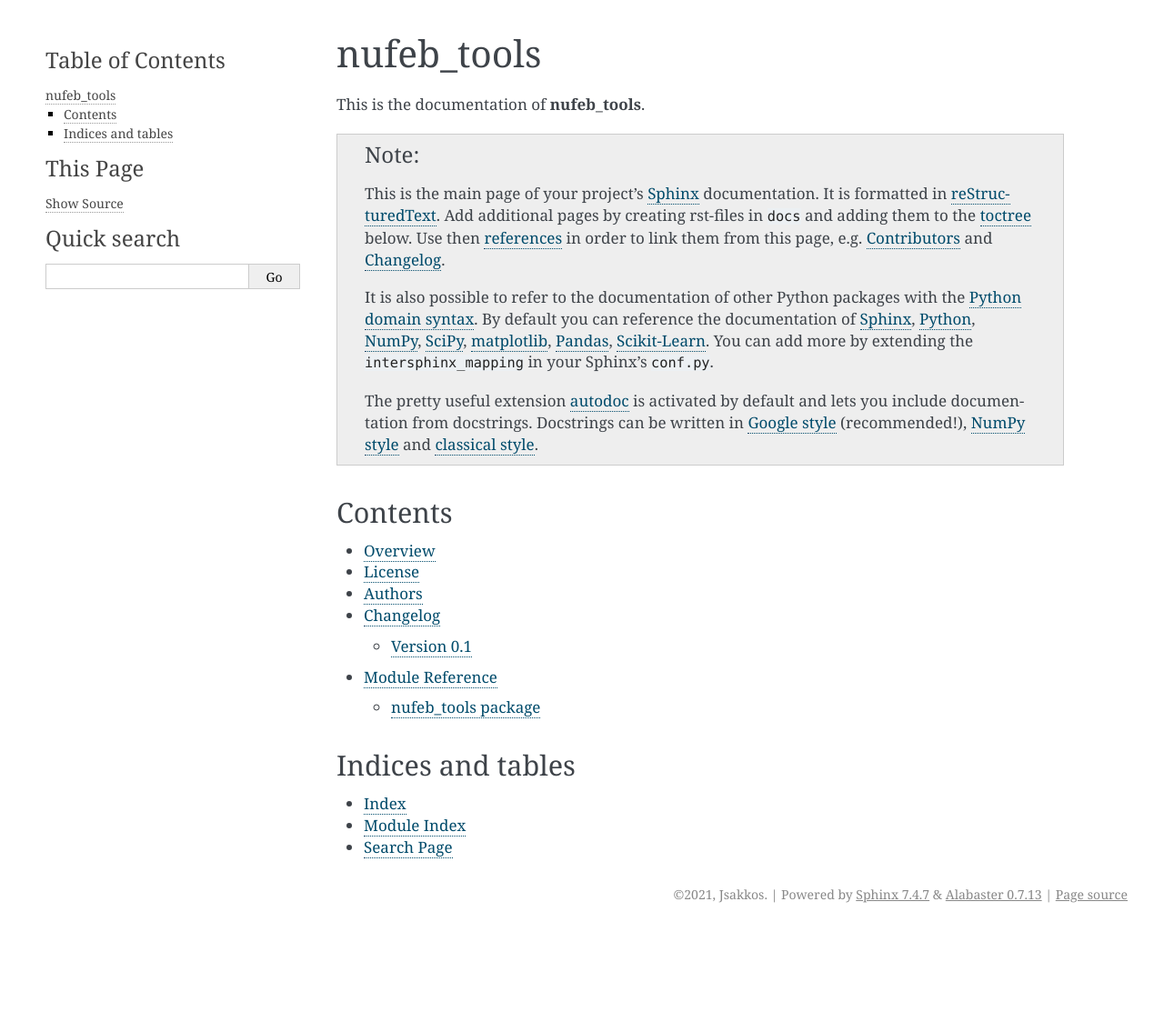
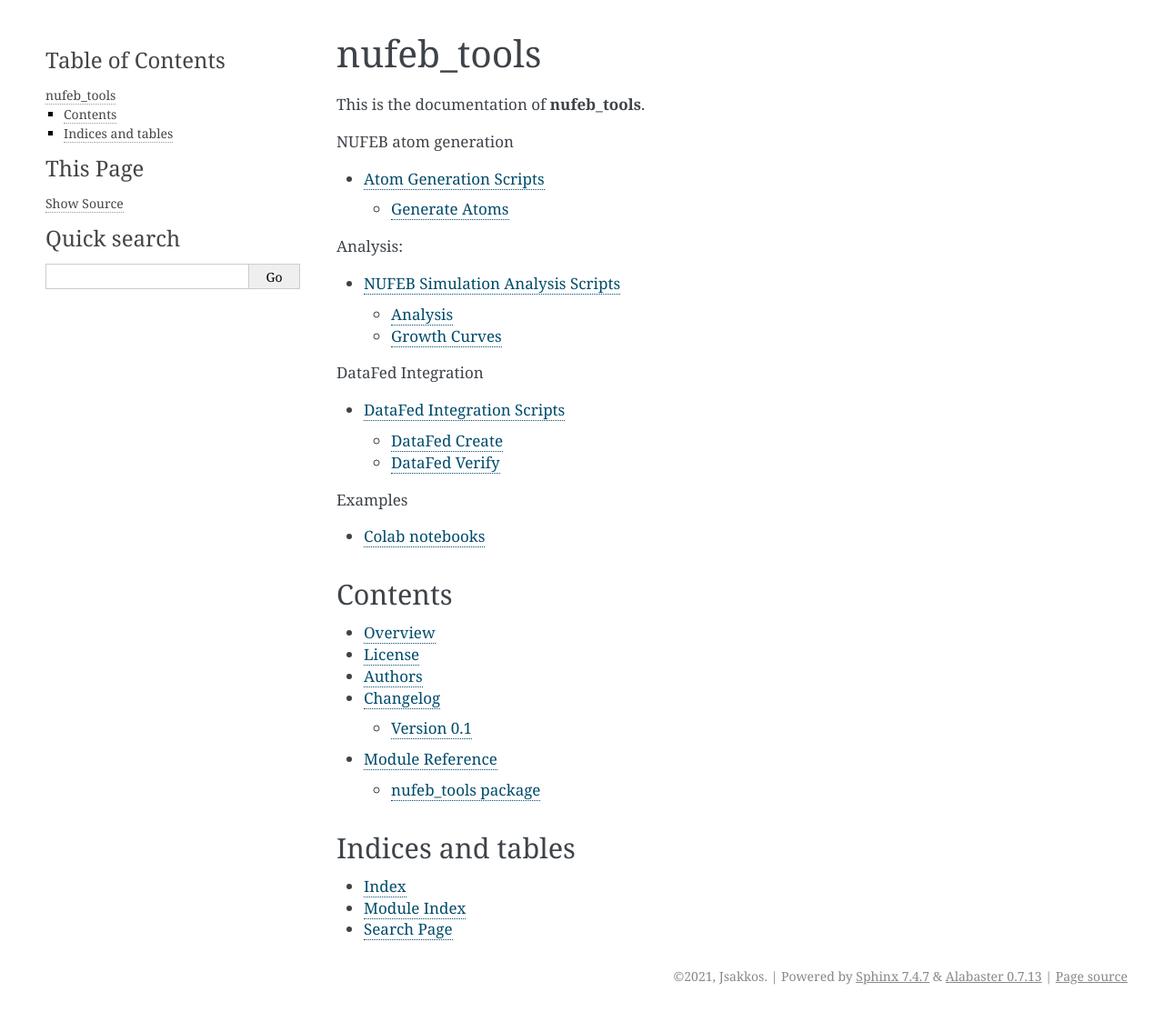
Before and after one commit to Jsakkos/nufeb_tools, a Sphinx documentation site: the page built from docs/index.rst, in a window 1280 px wide. Shown: the whole page at 91% size. Built offline with Sphinx 7.4.7, drawn with Linux system fonts in a browser that asks for light colours; before the commit the page ends 1023 px from its top, so only the background shows below that.

Commit message:
Updated analysis

```diff
--- /dev/null
+++ b/docs/NUFEB atom generation.rst
@@ -0,0 +1,7 @@
+Atom Generation Scripts
+=======================
+
+Generate Atoms
+--------------
+.. automodule:: nufeb_tools.utils.GenerateAtom
+    :members:
--- a/docs/conf.py
+++ b/docs/conf.py
@@ -67,7 +67,10 @@ except Exception as e:
 
 # Add any Sphinx extension module names here, as strings. They can be extensions
 # coming with Sphinx (named 'sphinx.ext.*') or your custom ones.
-
+#try:
+   # import sphinx_rtd_theme
+#except Exception as e:
+    print("Importing RTD theme for sphinx failed\n{}".format(e))
 extensions = [
     "sphinx.ext.autodoc",
     "sphinx.ext.intersphinx",
--- /dev/null
+++ b/docs/examples.rst
@@ -0,0 +1,4 @@
+Colab notebooks
+===============
+
+Examples go here
--- a/docs/index.rst
+++ b/docs/index.rst
@@ -4,24 +4,29 @@ nufeb_tools
 
 This is the documentation of **nufeb_tools**.
 
-.. note::
+.. toctree::
+   :maxdepth: 2
+   :caption: NUFEB atom generation
 
-    This is the main page of your project's `Sphinx`_ documentation.
-    It is formatted in `reStructuredText`_. Add additional pages
-    by creating rst-files in ``docs`` and adding them to the `toctree`_ below.
-    Use then `references`_ in order to link them from this page, e.g.
-    :ref:`authors` and :ref:`changes`.
+   NUFEB atom generation
 
-    It is also possible to refer to the documentation of other Python packages
-    with the `Python domain syntax`_. By default you can reference the
-    documentation of `Sphinx`_, `Python`_, `NumPy`_, `SciPy`_, `matplotlib`_,
-    `Pandas`_, `Scikit-Learn`_. You can add more by extending the
-    ``intersphinx_mapping`` in your Sphinx's ``conf.py``.
+.. toctree::
+   :maxdepth: 2
+   :caption: Analysis:
 
-    The pretty useful extension `autodoc`_ is activated by default and lets
-    you include documentation from docstrings. Docstrings can be written in
-    `Google style`_ (recommended!), `NumPy style`_ and `classical style`_.
+   analysis
 
+.. toctree::
+   :maxdepth: 2
+   :caption: DataFed Integration
+
+   DataFed Integration
+
+.. toctree::
+  :maxdepth: 3
+  :caption: Examples
+
+  examples
 
 Contents
 ========
@@ -42,19 +47,3 @@ Indices and tables
 * :ref:`genindex`
 * :ref:`modindex`
 * :ref:`search`
-
-.. _toctree: http://www.sphinx-doc.org/en/master/usage/restructuredtext/directives.html
-.. _reStructuredText: http://www.sphinx-doc.org/en/master/usage/restructuredtext/basics.html
-.. _references: http://www.sphinx-doc.org/en/stable/markup/inline.html
-.. _Python domain syntax: http://sphinx-doc.org/domains.html#the-python-domain
-.. _Sphinx: http://www.sphinx-doc.org/
-.. _Python: http://docs.python.org/
-.. _Numpy: http://docs.scipy.org/doc/numpy
-.. _SciPy: http://docs.scipy.org/doc/scipy/reference/
-.. _matplotlib: https://matplotlib.org/contents.html#
-.. _Pandas: http://pandas.pydata.org/pandas-docs/stable
-.. _Scikit-Learn: http://scikit-learn.org/stable
-.. _autodoc: http://www.sphinx-doc.org/en/stable/ext/autodoc.html
-.. _Google style: https://github.com/google/styleguide/blob/gh-pages/pyguide.md#38-comments-and-docstrings
-.. _NumPy style: https://numpydoc.readthedocs.io/en/latest/format.html
-.. _classical style: http://www.sphinx-doc.org/en/stable/domains.html#info-field-lists
--- a/docs/requirements.txt
+++ b/docs/requirements.txt
@@ -4,7 +4,7 @@
 sphinx==3.0.0
 sphinx_autodoc_typehints>=1.11.0
 recommonmark>=0.6.0
-sphinx_rtd_theme>=0.5.0
+sphinx_rtd_theme
 importlib-metadata; python_version<"3.8"
 numpy
 scikit-image
```
Also changed, not shown: docs/DataFed Integration.rst (added, +12 -0 lines), docs/analysis.rst (added, +15 -0 lines), 3 other files.
